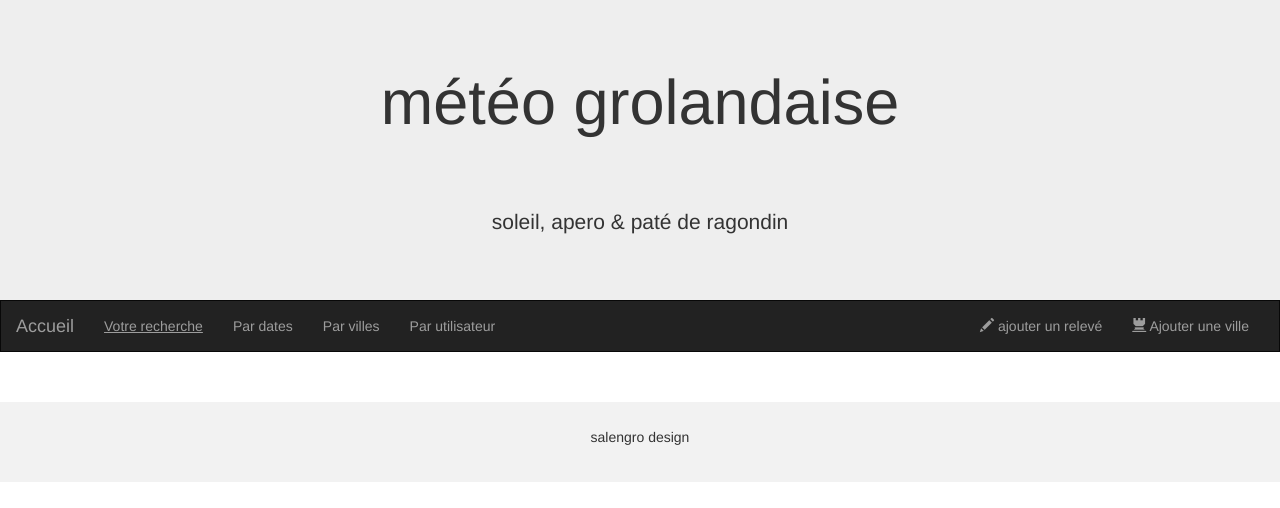
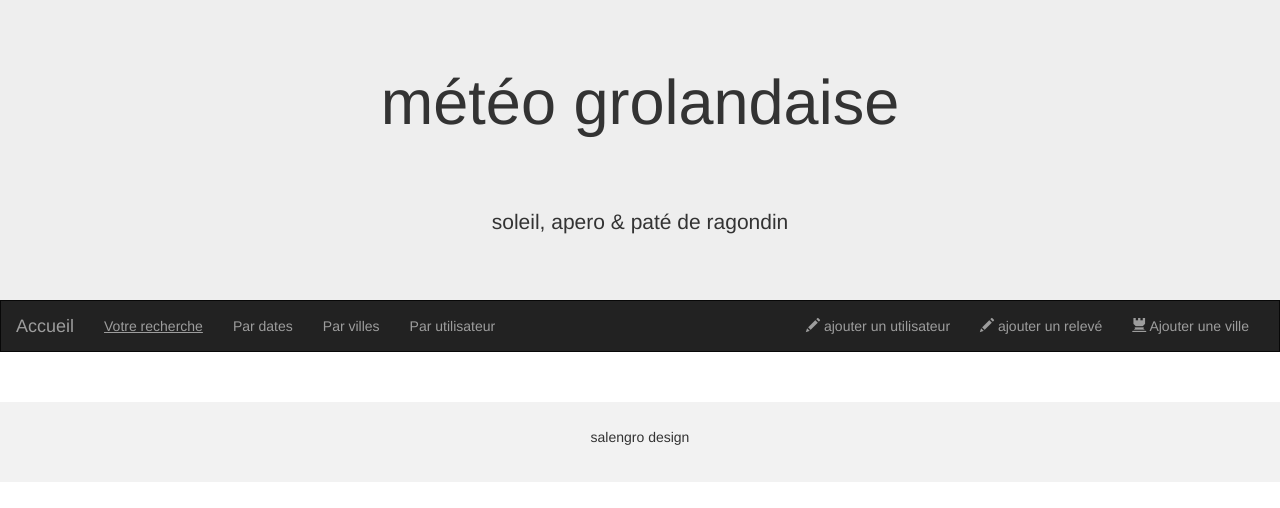
Before and after one commit to Sam-lecaritor/meteo, a PHP site: template template/composants/navbar.php in a window 1280 px wide. Shown: the top 508 px of the page. Run offline with PHP 8.4, Linux system fonts and the light colour scheme; the template is opened without the code that fills it, so the values that code supplies are empty; some libraries are stand-ins or nearby versions.

Commit message:
modif navbar

```diff
--- a/template/composants/navbar.php
+++ b/template/composants/navbar.php
@@ -16,6 +16,7 @@
         <li><a href="utilisateurs">Par utilisateur</a></li>
       </ul>
       <ul class="nav navbar-nav navbar-right">
+      <li><a href="#"><span class="glyphicon glyphicon glyphicon-pencil"></span> ajouter un utilisateur</a></li>
          <li><a href="#"><span class="glyphicon glyphicon glyphicon-pencil"></span> ajouter un relevé</a></li>
         <li><a href="#"><span class="glyphicon glyphicon-tower"></span> Ajouter une ville</a></li>
 
```
